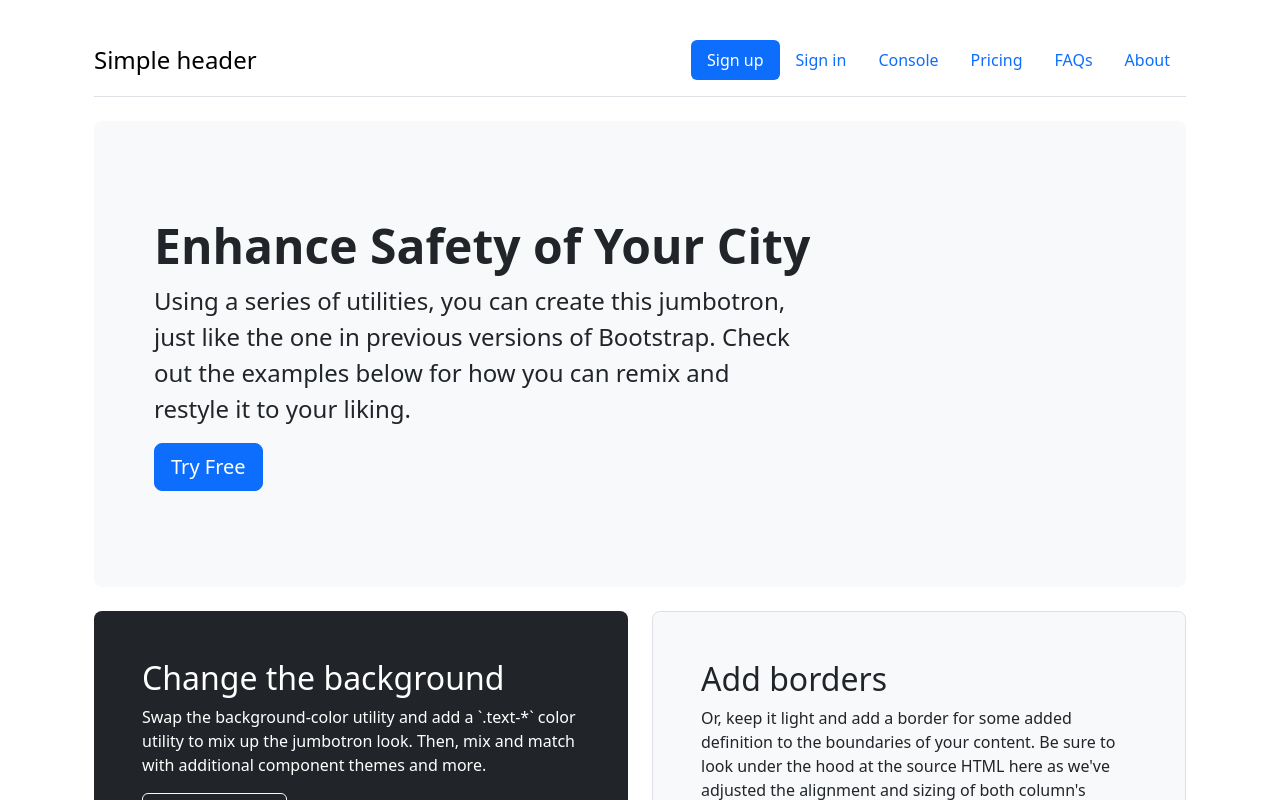
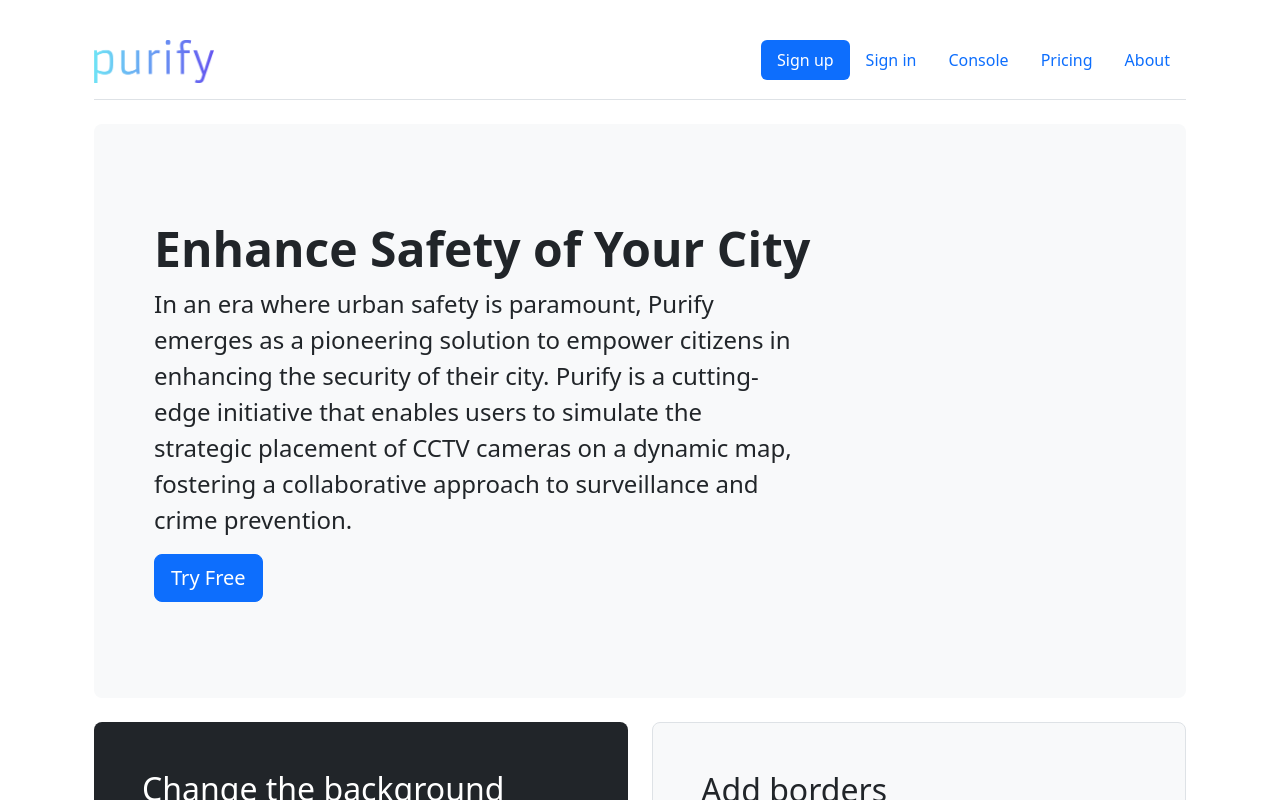
Before and after one commit to 2024GDSC/Frontend, a React (Create React App) app: page / in a window 1280 px wide. Shown: the top 800 px of the page. Built offline with nearby package versions, Linux system fonts and the light colour scheme.

Commit message:
created logo and implemented JWT token get function

```diff
--- a/src/UI/ClassicJumbotron.js
+++ b/src/UI/ClassicJumbotron.js
@@ -5,9 +5,12 @@
         <div class="container-fluid py-5">
           <h1 class="display-5 fw-bold">Enhance Safety of Your City</h1>
           <p class="col-md-8 fs-4">
-            Using a series of utilities, you can create this jumbotron, just
-            like the one in previous versions of Bootstrap. Check out the
-            examples below for how you can remix and restyle it to your liking.
+            In an era where urban safety is paramount, Purify emerges as a
+            pioneering solution to empower citizens in enhancing the security of
+            their city. Purify is a cutting-edge initiative that enables users
+            to simulate the strategic placement of CCTV cameras on a dynamic
+            map, fostering a collaborative approach to surveillance and crime
+            prevention.
           </p>
           <button class="btn btn-primary btn-lg" type="button">
             Try Free
--- a/src/UI/Header.js
+++ b/src/UI/Header.js
@@ -1,3 +1,5 @@
+import mainlogo from "../Assets/image/logo.png";
+
 function Header({ onSignUpClick, onSignInClick }) {
   return (
     <div class="container">
@@ -6,7 +8,11 @@
           href="/"
           class="d-flex align-items-center mb-3 mb-md-0 me-md-auto link-body-emphasis text-decoration-none"
         >
-          <span class="fs-4">Simple header</span>
+          <img
+            src={mainlogo}
+            alt="Purify Logo"
+            style={{ width: "120px", height: "43.32px" }}
+          />
         </a>
         <ul class="nav nav-pills">
           <li class="nav-item">
@@ -36,11 +42,6 @@
           </li>
           <li class="nav-item">
             <a href="#!" class="nav-link">
-              FAQs
-            </a>
-          </li>
-          <li class="nav-item">
-            <a href="#!" class="nav-link">
               About
             </a>
           </li>
--- a/src/pages/console/console.js
+++ b/src/pages/console/console.js
@@ -5,13 +5,27 @@
 // import "./Console.css"; // You can create a CSS file for additional styling
 import SideBar from "../../UI/SideBar";
 import MapWithCCTVMarker from "./Map/MapWithCCTVMarker"; // Replace with the actual name of your map component
+import { Navigate } from "react-router-dom";
 
 const rowStyle = {
   paddingLeft: "0",
   paddingRight: "0",
 };
 
+const getToken = () => {
+  return localStorage.getItem("jwtToken");
+};
+
 const Console = () => {
+  const token = getToken();
+
+  // Check if the token is present
+  if (!token) {
+    // Redirect to the login page or show an unauthorized message
+    // You can use react-router for navigation
+    alert("Please sign in to access console!");
+    return <Navigate to="/" />;
+  }
   return (
     <div className="container-fluid">
       <div className="row">
```
Also changed, not shown: src/pages/console/Map/Map.js (+2 -5 lines), src/Assets/image/CCTVMarkerIcon.png (renamed from src/Assets/CCTVMarkerIcon.png), src/Assets/image/logo.png (added).
